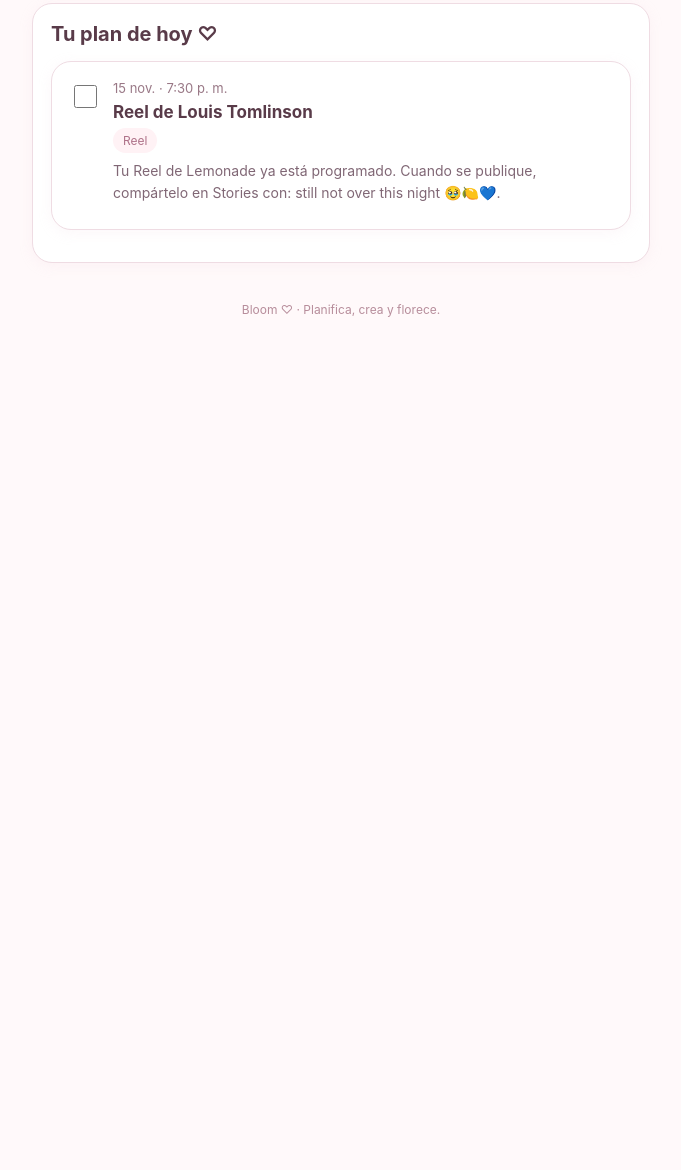
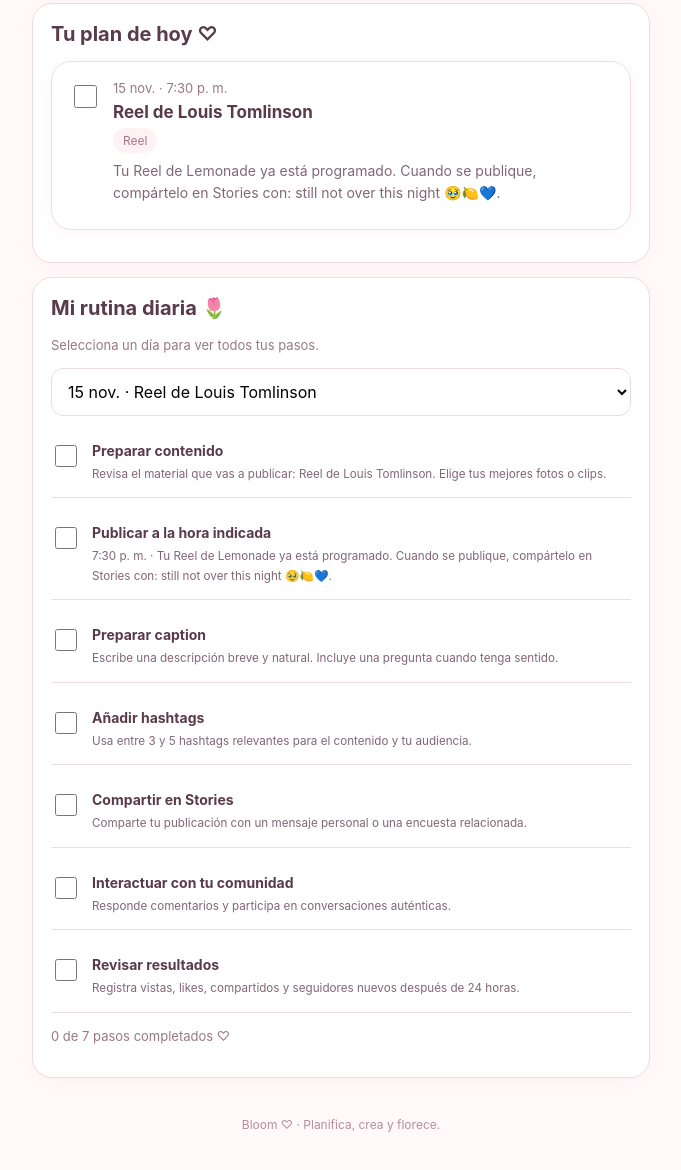
Before and after one commit to lizzmphdez/bloom-instagram, a plain HTML site: page index.html in a window 1280 px wide. Shown: the part 644-1814 px from the top of the page, without its empty margins (299-980 px from the left). Before the commit the page ends 1076 px from the top, so only its background shows below. Drawn offline with Linux system fonts and the light colour scheme.

Commit message:
Update index.html

```diff
--- a/index.html
+++ b/index.html
@@ -236,5 +236,120 @@ document.getElementById(k).value=stats[k];
 render();
 update();
 </script>
+
+<style>
+.daily-step{
+ display:flex;align-items:flex-start;gap:12px;
+ padding:14px 0;border-bottom:1px solid #efdce3
+}
+.daily-step input{
+ width:22px;height:22px;accent-color:#d58ca3;
+ flex-shrink:0
+}
+.daily-step strong{display:block;margin-bottom:5px}
+.daily-step small{color:#806775;line-height:1.5}
+.daily-date{
+ width:100%;padding:12px;border:1px solid #efdce3;
+ border-radius:12px;background:white;font:inherit
+}
+</style>
+
+<script>
+(function(){
+const area=document.createElement("div");
+area.className="card";
+area.innerHTML=`
+<h2>Mi rutina diaria 🌷</h2>
+<p class="small">Selecciona un día para ver todos tus pasos.</p>
+<select id="bloomDay" class="daily-date"></select>
+<div id="bloomDailyTasks"></div>
+<p id="bloomDailyProgress" class="small"></p>
+`;
+document.getElementById("inicio").appendChild(area);
+
+const selector=document.getElementById("bloomDay");
+plan.forEach((p,i)=>{
+ const opt=document.createElement("option");
+ opt.value=i;
+ opt.textContent=p[0]+" · "+p[3];
+ selector.appendChild(opt);
+});
+
+let saved={};
+try{
+ saved=JSON.parse(localStorage.getItem("bloomDaily")||"{}");
+}catch(e){}
+
+function showDaily(){
+ const i=Number(selector.value);
+ const p=plan[i];
+ const steps=[
+ ["Preparar contenido",
+ "Revisa el material que vas a publicar: "+p[3]+
+ ". Elige tus mejores fotos o clips."],
+ ["Publicar a la hora indicada",
+ p[1]+" · "+p[4]],
+ ["Preparar caption",
+ "Escribe una descripción breve y natural. "+
+ "Incluye una pregunta cuando tenga sentido."],
+ ["Añadir hashtags",
+ "Usa entre 3 y 5 hashtags relevantes "+
+ "para el contenido y tu audiencia."],
+ ["Compartir en Stories",
+ "Comparte tu publicación con un mensaje "+
+ "personal o una encuesta relacionada."],
+ ["Interactuar con tu comunidad",
+ "Responde comentarios y participa "+
+ "en conversaciones auténticas."],
+ ["Revisar resultados",
+ "Registra vistas, likes, compartidos "+
+ "y seguidores nuevos después de 24 horas."]
+ ];
+
+ const container=document.getElementById("bloomDailyTasks");
+ container.innerHTML="";
+ steps.forEach((s,j)=>{
+ const key=i+"-"+j;
+ const row=document.createElement("label");
+ row.className="daily-step";
+ const check=document.createElement("input");
+ check.type="checkbox";
+ check.checked=!!saved[key];
+ const info=document.createElement("div");
+ const title=document.createElement("strong");
+ title.textContent=s[0];
+ const detail=document.createElement("small");
+ detail.textContent=s[1];
+ info.append(title,detail);
+ row.append(check,info);
+ check.addEventListener("change",()=>{
+ saved[key]=check.checked;
+ localStorage.setItem("bloomDaily",JSON.stringify(saved));
+ countDaily(steps.length,i);
+ });
+ container.appendChild(row);
+ });
+ countDaily(steps.length,i);
+}
+
+function countDaily(total,i){
+ let n=0;
+ for(let j=0;j<total;j++){
+ if(saved[i+"-"+j])n++;
+ }
+ document.getElementById("bloomDailyProgress")
+ .textContent=n+" de "+total+" pasos completados ♡";
+}
+
+const today=Math.floor(
+ (new Date().setHours(12,0,0,0)-
+ new Date(2026,10,15,12).getTime())/86400000
+);
+selector.value=Math.max(0,Math.min(29,today));
+selector.addEventListener("change",showDaily);
+showDaily();
+})();
+</script>
+
 </body>
 </html>
```
